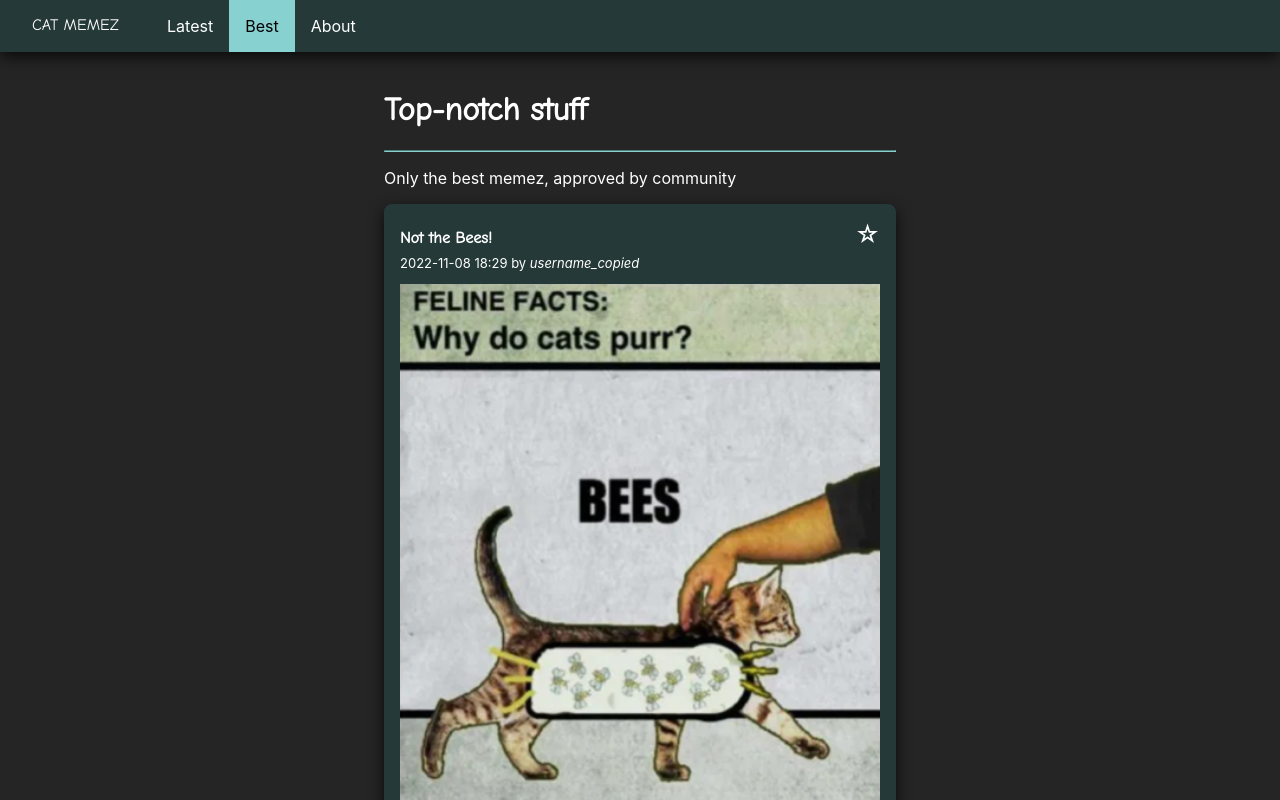
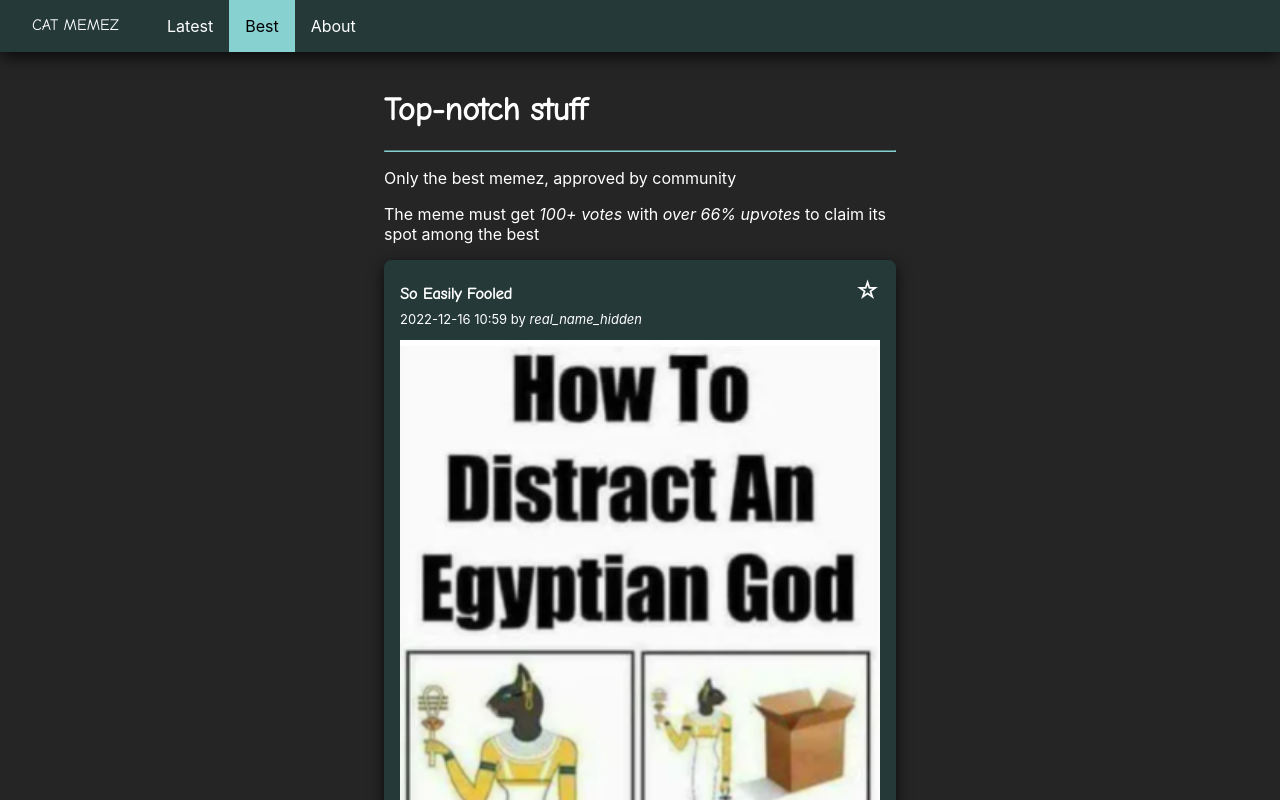
Before and after one commit to t-wys/cat-memez, a React (Create React App) app: page /best in a window 1280 px wide. Shown: the top 800 px of the page. Built offline with nearby package versions, Linux system fonts and the light colour scheme.

Commit message:
feat: add minimun number of votes to best meme check

```diff
--- a/src/pages/BestMemes.js
+++ b/src/pages/BestMemes.js
@@ -8,6 +8,7 @@ function BestMemes() {
         <h1>Top-notch stuff</h1>
         <hr className="decorative-hrule" />
         <p>Only the best memez, approved by community</p>
+        <p>The meme must get <em>100+ votes</em> with <em>over 66% upvotes</em> to claim its spot among the best</p>
         <div>
             {memeList.toSorted((a, b) => (b.rating / b.votesCount) - (a.rating / a.votesCount)).map(meme => <Meme meme={meme} key={meme.id} />)}
         </div>
--- a/src/utils/utils.js
+++ b/src/utils/utils.js
@@ -1,5 +1,6 @@
 const votesRatio = 1.5;
+const minVotes = 100;
 
 export const checkMeme = (rating, votesCount) => {
-    return rating * votesRatio > votesCount;
+    return votesCount >= minVotes && rating * votesRatio > votesCount;
 }
```
